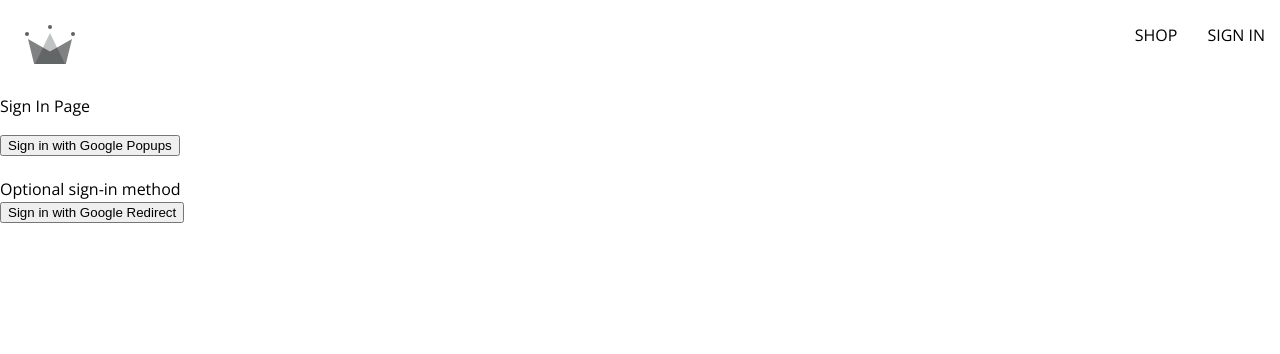
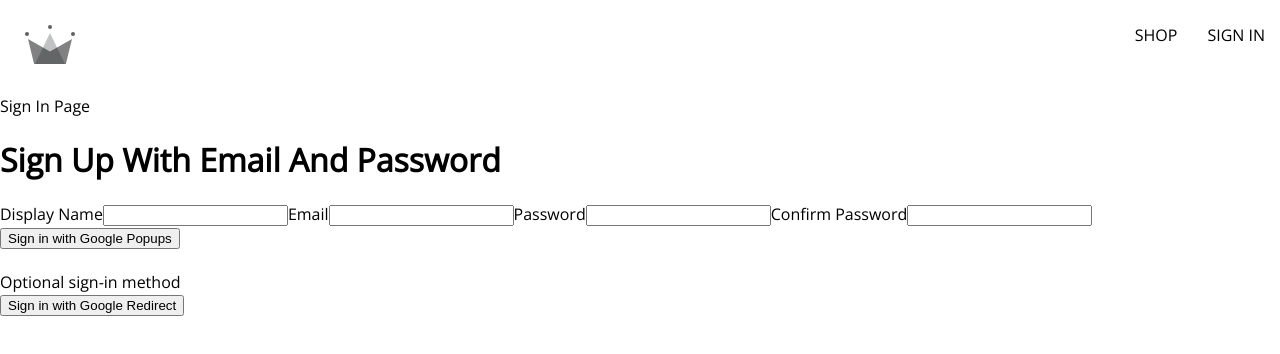
Before and after one commit to francisihe/clothing-ecommerce-website-with-react-redux, a React (Vite) app: page /authentication in a window 1280 px wide. Shown: the top 354 px of the page. Built offline with nearby package versions, Linux system fonts and the light colour scheme.

Commit message:
form component added

```diff
--- /dev/null
+++ b/src/components/sign-up-form/sign-up-form.component.jsx
@@ -0,0 +1,68 @@
+import { useState } from 'react'
+
+const defaultFormFields = {
+    displayName: '',
+    email: '',
+    password: '',
+    confirmPassword: ''
+}
+
+
+
+function SignUpForm() {
+
+    const [formFields, setFormFields] = useState(defaultFormFields);
+    const { displayName, email, password, confirmPassword } = formFields;
+
+    function handleChange(event) {
+        const { name, value } = event.target;
+        setFormFields({...formFields, [name]: value})
+    }
+
+    console.log(formFields)
+
+    return (
+        <div>
+            <h1>Sign Up With Email And Password</h1>
+            <form>
+                <label>Display Name</label>
+                <input
+                    type='text'
+                    required
+                    name='displayName'
+                    value={displayName}
+                    onChange={handleChange}
+                />
+
+                <label>Email</label>
+                <input
+                    type='email'
+                    required
+                    name='email'
+                    value={email}
+                    onChange={handleChange}
+                />
+
+                <label>Password</label>
+                <input
+                    type='password'
+                    required
+                    name='password'
+                    value={password}
+                    onChange={handleChange}
+                />
+
+                <label>Confirm Password</label>
+                <input
+                    type='password'
+                    required
+                    name='confirmPassword'
+                    value={confirmPassword}
+                    onChange={handleChange}
+                />
+            </form>
+        </div>
+    )
+}
+
+export default SignUpForm
--- a/src/routes/authentication/authentication.component.jsx
+++ b/src/routes/authentication/authentication.component.jsx
@@ -6,6 +6,7 @@ import {
     createUserDocumentFromAuth,
     signInWithGoogleRedirect
 } from '../../utils/firebase/firebase.utils'
+import SignUpForm from '../../components/sign-up-form/sign-up-form.component';
 
 
 
@@ -36,6 +37,9 @@ function authentication() {
     return (
         <div>
             <p>Sign In Page</p>
+
+            <SignUpForm />
+
             <button onClick={logGoogleUser}>
                 Sign in with Google Popups
             </button>
```
Also changed, not shown: src/Notes.md (+22 -1 lines).
